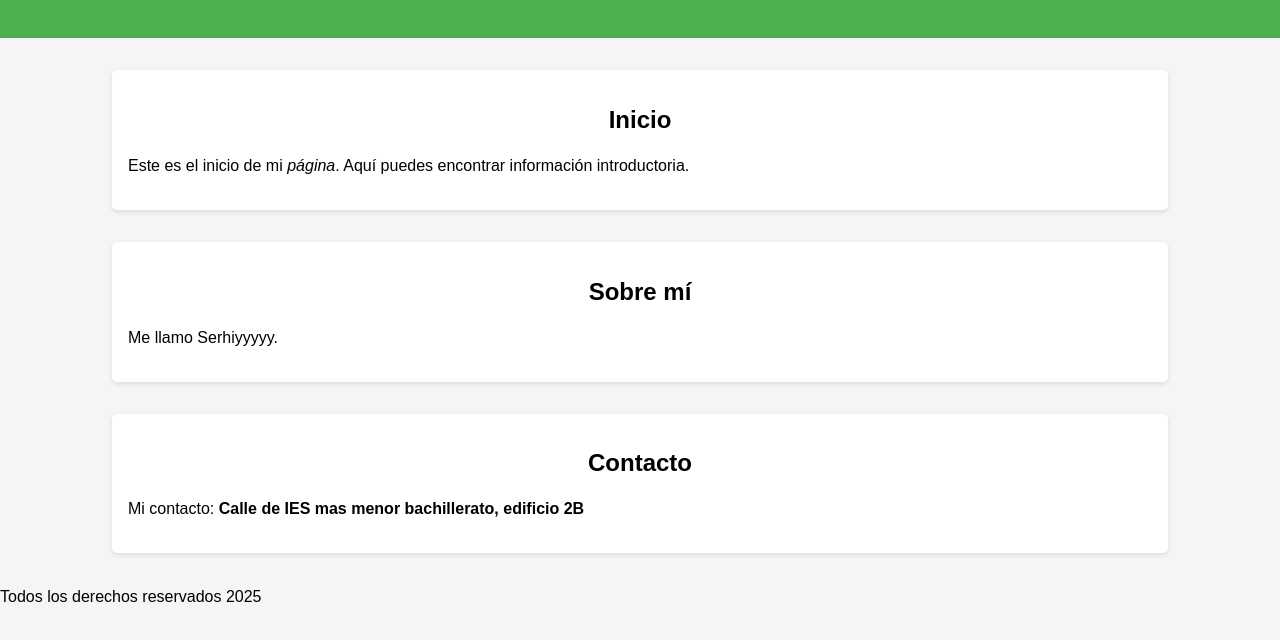
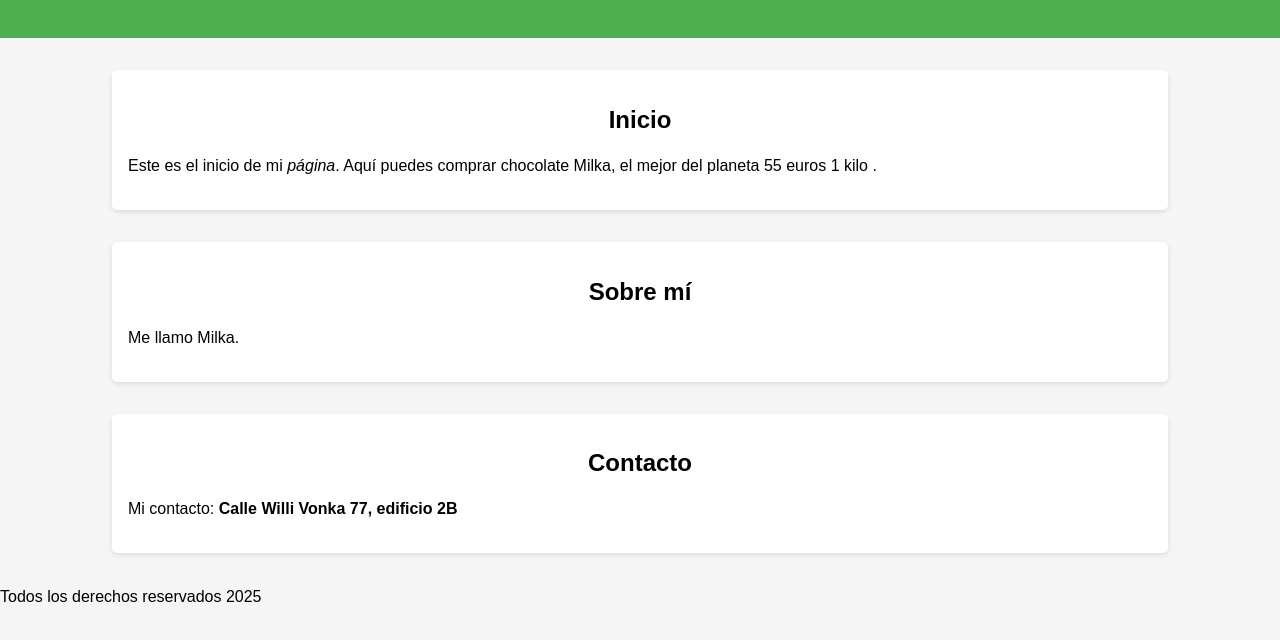
Before and after one commit to Sedo2025/practica6, a plain HTML site: page index.html in a window 1280 px wide. Shown: the part 126-766 px from the top of the page. Drawn offline with Linux system fonts and the light colour scheme.

Commit message:
Update index.html

```diff
--- a/index.html
+++ b/index.html
@@ -24,17 +24,18 @@
 <main>
     <section id="seccion1">
         <h2>Inicio</h2>
-        <p>Este es el inicio de mi <i>página</i>. Aquí puedes encontrar información introductoria.</p>
+        <p>Este es el inicio de mi <i>página</i>. Aquí puedes comprar chocolate Milka, el mejor del planeta 55 euros 1 kilo
+            .</p>
     </section>
 
     <section id="seccion2">
         <h2>Sobre mí</h2>
-        <p>Me llamo <span class="nombre">Serhiyyyyy</span>.</p>
+        <p>Me llamo <span class="nombre">Milka</span>.</p>
     </section>
 
     <section id="seccion3">
         <h2>Contacto</h2>
-        <p>Mi contacto: <b>Calle de IES mas menor bachillerato, edificio 2B</b></p>
+        <p>Mi contacto: <b>Calle Willi Vonka 77, edificio 2B</b></p>
     </section>
 </main>
 
```
